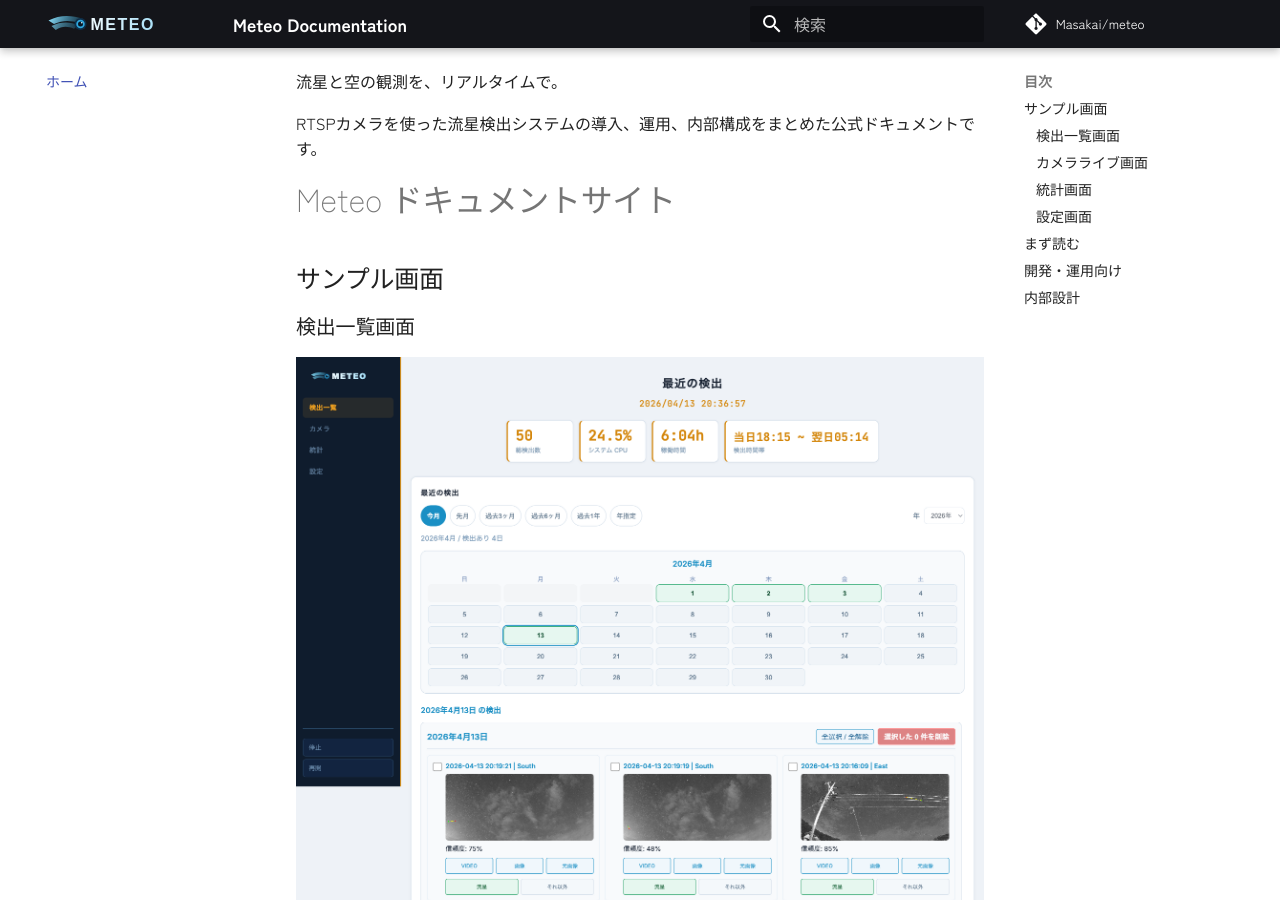
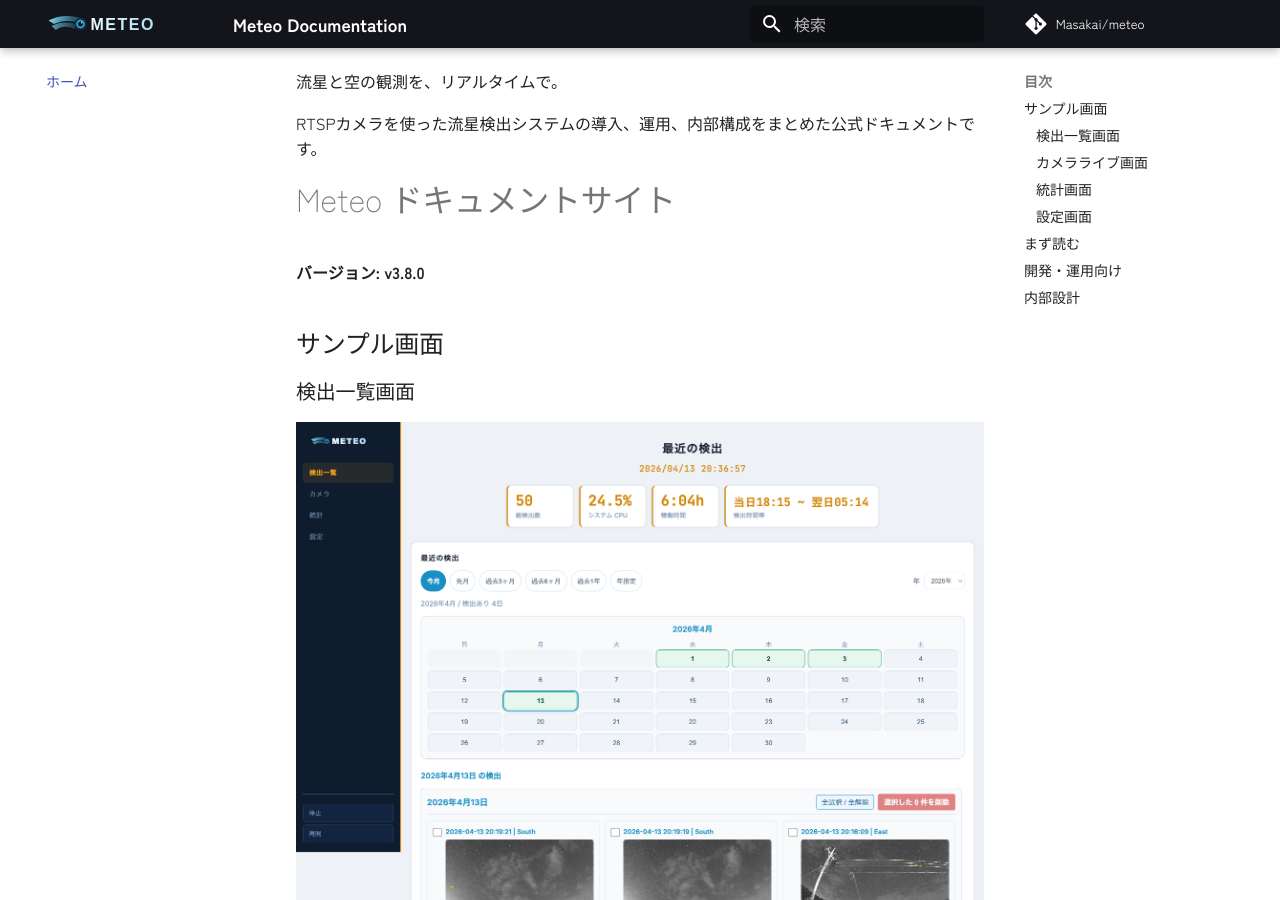
Before and after one commit to Masakai/meteo, an MkDocs documentation site: the page built from documents/index.md, in a window 1280 px wide and 900 px high, scrolled down 829 px. Built offline with MkDocs 1.6.1 and Material for MkDocs 9.7.7, drawn with Linux system fonts in a browser that asks for light colours; comment, search, counter and statistics services are not loaded.

Commit message:
docs: index.md にバージョン v3.8.0 を追記
Co-Authored-By: Claude Sonnet 4.6 <noreply@anthropic.com>

```diff
--- a/documents/index.md
+++ b/documents/index.md
@@ -8,6 +8,8 @@
 </div>
 
 # Meteo ドキュメントサイト
+
+**バージョン: v3.8.0**
 
 ## サンプル画面
 
```
